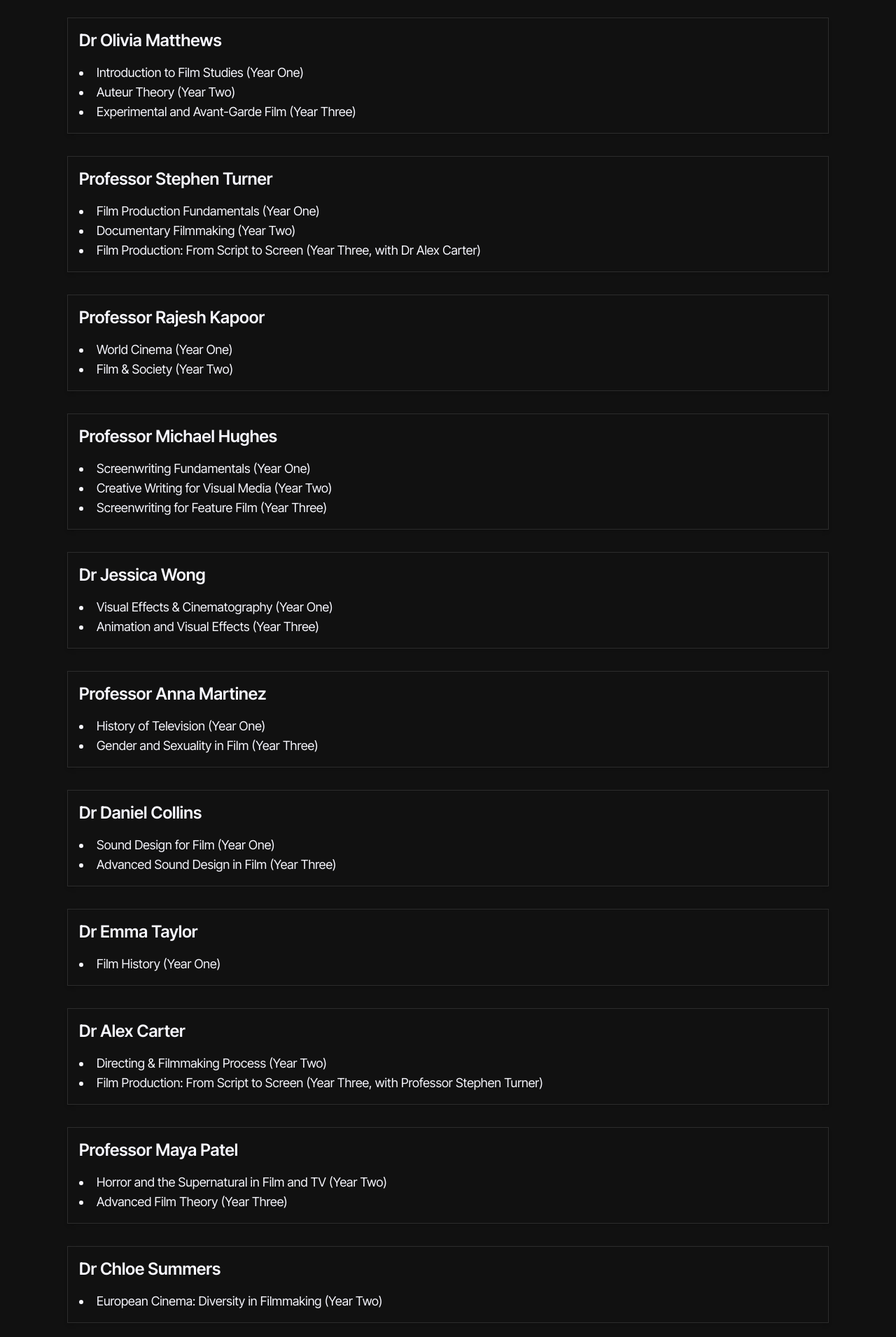
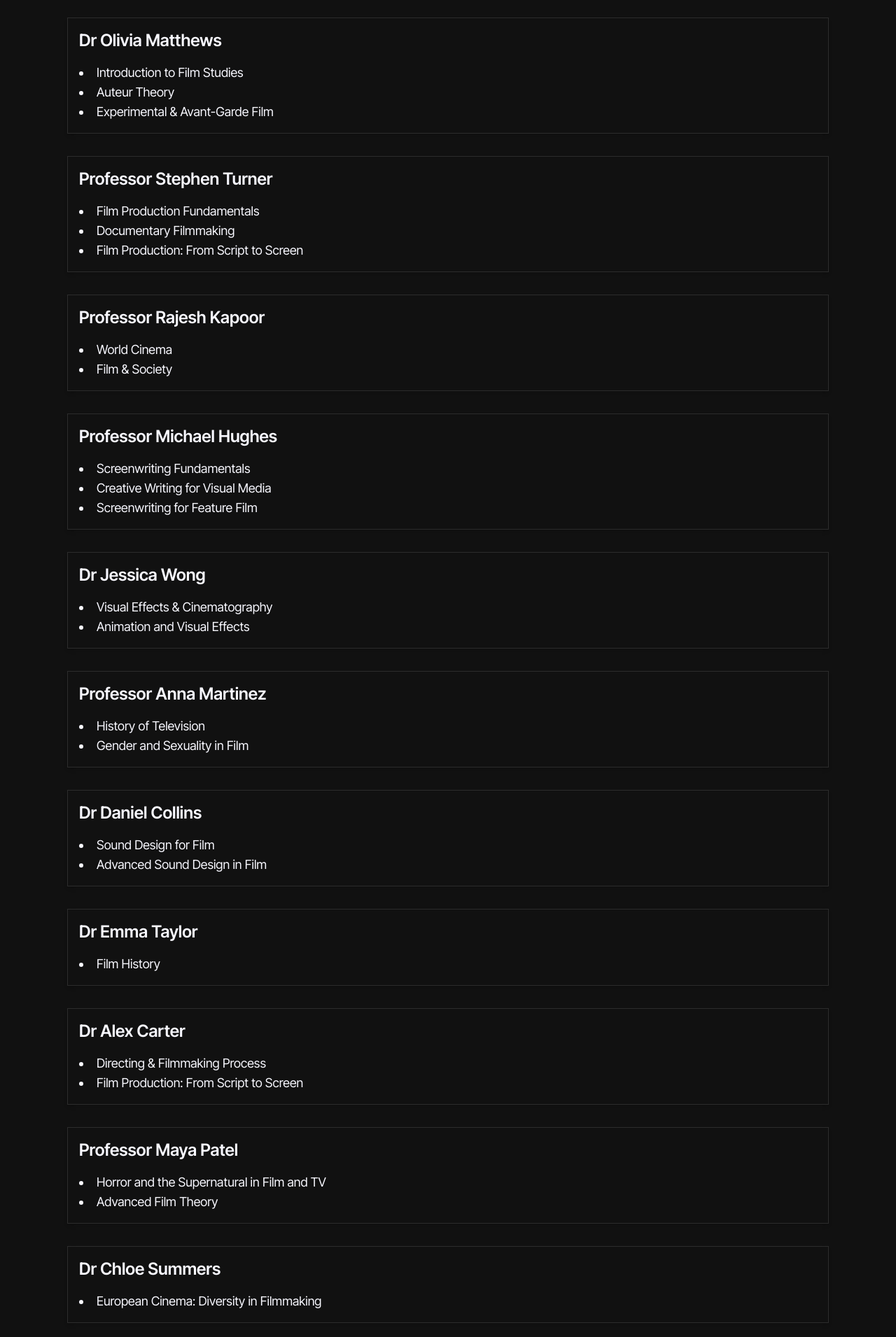
Before and after one commit to jaycee808/cinematic-arts, a Next.js app: page /faculty in a window 1280 px wide. Shown: the part 289-2200 px from the top of the page at 70% size. Built offline with nearby package versions, Linux system fonts and the light colour scheme.

Commit message:
added colours

```diff
--- a/app/about/programme/yearOne/page.jsx
+++ b/app/about/programme/yearOne/page.jsx
@@ -4,7 +4,7 @@ import React from 'react';
 
 const YearOne = () => {
     return (
-        <div className="p-6 lg:px-24 font-workSans">
+        <div className="p-6 lg:px-24 font-interTight">
             <header className="p-4 border-b">
                 <h1 className="scroll-m-20 text-4xl font-extrabold tracking-tight lg:text-5xl">Year One - Building Foundations</h1>
             </header>
--- a/app/courseUnits/page.jsx
+++ b/app/courseUnits/page.jsx
@@ -174,7 +174,7 @@ const CourseUnitsPage = () => {
                                                 </AccordionContent>
                                             </AccordionItem>
                                         </Accordion>
-                                        <Button variant="outline" onClick={() => handleSelectUnit(unit)} className="mt-4 text-xl uppercase">
+                                        <Button variant="outline" onClick={() => handleSelectUnit(unit)} className="mt-4 text-xl uppercase bg-red">
                                             {selectedUnits.find(selectedUnit => selectedUnit._id === unit._id) ? 'Remove' : 'Select'}
                                         </Button>
                                     </CardContent>
--- a/app/faculty/page.jsx
+++ b/app/faculty/page.jsx
@@ -7,86 +7,86 @@ const Faculty = () => {
         {
             name: 'Dr Olivia Matthews',
             courses: [
-                'Introduction to Film Studies (Year One)',
-                'Auteur Theory (Year Two)',
-                'Experimental and Avant-Garde Film (Year Three)',
+                'Introduction to Film Studies',
+                'Auteur Theory',
+                'Experimental & Avant-Garde Film',
             ]
         },
         {
             name: 'Professor Stephen Turner',
             courses: [
-                'Film Production Fundamentals (Year One)',
-                'Documentary Filmmaking (Year Two)',
-                'Film Production: From Script to Screen (Year Three, with Dr Alex Carter)',
+                'Film Production Fundamentals',
+                'Documentary Filmmaking',
+                'Film Production: From Script to Screen',
             ]
         },
         {
             name: 'Professor Rajesh Kapoor',
             courses: [
-                'World Cinema (Year One)',
-                'Film & Society (Year Two)',
+                'World Cinema',
+                'Film & Society',
             ]
         },
         {
             name: 'Professor Michael Hughes',
             courses: [
-                'Screenwriting Fundamentals (Year One)',
-                'Creative Writing for Visual Media (Year Two)',
-                'Screenwriting for Feature Film (Year Three)',
+                'Screenwriting Fundamentals',
+                'Creative Writing for Visual Media',
+                'Screenwriting for Feature Film',
             ]
         },
         {
             name: 'Dr Jessica Wong',
             courses: [
-                'Visual Effects & Cinematography (Year One)',
-                'Animation and Visual Effects (Year Three)',
+                'Visual Effects & Cinematography',
+                'Animation and Visual Effects',
             ]
         },
         {
             name: 'Professor Anna Martinez',
             courses: [
-                'History of Television (Year One)',
-                'Gender and Sexuality in Film (Year Three)',
+                'History of Television',
+                'Gender and Sexuality in Film',
             ]
         },
         {
             name: 'Dr Daniel Collins',
             courses: [
-                'Sound Design for Film (Year One)',
-                'Advanced Sound Design in Film (Year Three)',
+                'Sound Design for Film',
+                'Advanced Sound Design in Film',
             ]
         },
         {
             name: 'Dr Emma Taylor',
             courses: [
-                'Film History (Year One)',
+                'Film History',
             ]
         },
         {
             name: 'Dr Alex Carter',
             courses: [
-                'Directing & Filmmaking Process (Year Two)',
-                'Film Production: From Script to Screen (Year Three, with Professor Stephen Turner)',
+                'Directing & Filmmaking Process',
+                'Film Production: From Script to Screen',
             ]
         },
         {
             name: 'Professor Maya Patel',
             courses: [
-                'Horror and the Supernatural in Film and TV (Year Two)',
-                'Advanced Film Theory (Year Three)',
+                'Horror and the Supernatural in Film and TV',
+                'Advanced Film Theory',
             ]
         },
         {
             name: 'Dr Chloe Summers',
             courses: [
-                'European Cinema: Diversity in Filmmaking (Year Two)',
+                'European Cinema: Diversity in Filmmaking',
             ]
         },
         {
             name: 'Dr Ren Li',
             courses: [
-                'Asian Cinema: From Tradition to Global Influence (Year Two)',
-                'Global Cinema: Transnational Perspectives (Year Three)',
+                'Asian Cinema: From Tradition to Global Influence',
+                'Global Cinema: Transnational Perspectives',
             ]
         },
     ];
--- a/app/page.jsx
+++ b/app/page.jsx
@@ -27,16 +27,16 @@ const HomePage = () => {
                 </div>
             </div>
 
-            <section className="mt-10 flex justify-center space-x-4">
+            <section className="mt-10 flex justify-center space-x-4 font-interTight">
                 <Link href="/courseUnits">
-                    <Button className="bg-red-600 hover:bg-red-700 border-2 border-white text-white">Choose Course Units</Button>
+                    <Button className="bg-red hover:black border-2 border-white text-white">Choose Course Units</Button>
                 </Link>
                 <Link href="/timetable">
-                    <Button className="bg-red-600 hover:bg-red-700 border-2 border-white text-white">View Timetable</Button>
+                    <Button className="bg-red hover:bg-black border-2 border-white text-white">View Timetable</Button>
                 </Link>
             </section>
 
-            <section className="mt-16 mx-auto max-w-6xl px-4 lg:px-24">
+            <section className="mt-16 mx-auto max-w-6xl px-4 lg:px-24 font-interTight">
                 <h2 className="text-4xl font-semibold tracking-tight mb-6">
                     Introduction to the Institute
                 </h2>
@@ -45,7 +45,7 @@ const HomePage = () => {
                 </p>
             </section>
 
-            <section className="mt-16 mx-auto max-w-6xl px-4 lg:px-24">
+            <section className="mt-16 mx-auto max-w-6xl px-4 lg:px-24 font-interTight">
                 <h2 className="text-4xl font-semibold tracking-tight mb-6">
                     Overview of the BA (Hons) Cinematic Arts Programme
                 </h2>
--- a/components/Footer.jsx
+++ b/components/Footer.jsx
@@ -4,7 +4,7 @@ const Footer = () => {
     return (
         <footer>
             <div className="text-center font-interTight p-8">
-                <p>© 2024 The Cinematic Arts Institute.</p>
+                <p>2024 The Cinematic Arts Institute</p>
             </div>
         </footer>
     );
--- a/components/NavBar.jsx
+++ b/components/NavBar.jsx
@@ -19,13 +19,13 @@ const NavBar = () => {
         <nav className="p-6 lg:px-24">
             <div>
                 <div id="logo" className="text-5xl md:text-8xl font-bold border-b-2 pb-2 mb-4 font-anton">
-                    <Link href="/">CINEMATIC ARTS<span className="text-red-600">.</span></Link>
+                    <Link href="/">CINEMATIC ARTS<span className="text-red">.</span></Link>
                 </div>
                 <div className="navbar flex justify-center lg:justify-end space-x-4 text-xl font-interTight">
                     <div className="relative">
                         <button
                             onClick={toggleAboutDropdown}
-                            className="hover:text-gray-500"
+                            className="hover:text-lightGray"
                         >
                             About
                         </button>
--- a/tailwind.config.js
+++ b/tailwind.config.js
@@ -56,7 +56,7 @@ module.exports = {
         // New Colors
         black: "#111111",
         ghostWhite: "#F8F8FF",
-        red: "#FF0000",
+        red: "#BC2C3D",
         darkGray: "#2C2C2C",
         lightGray: "#999DA0",
       },
```
